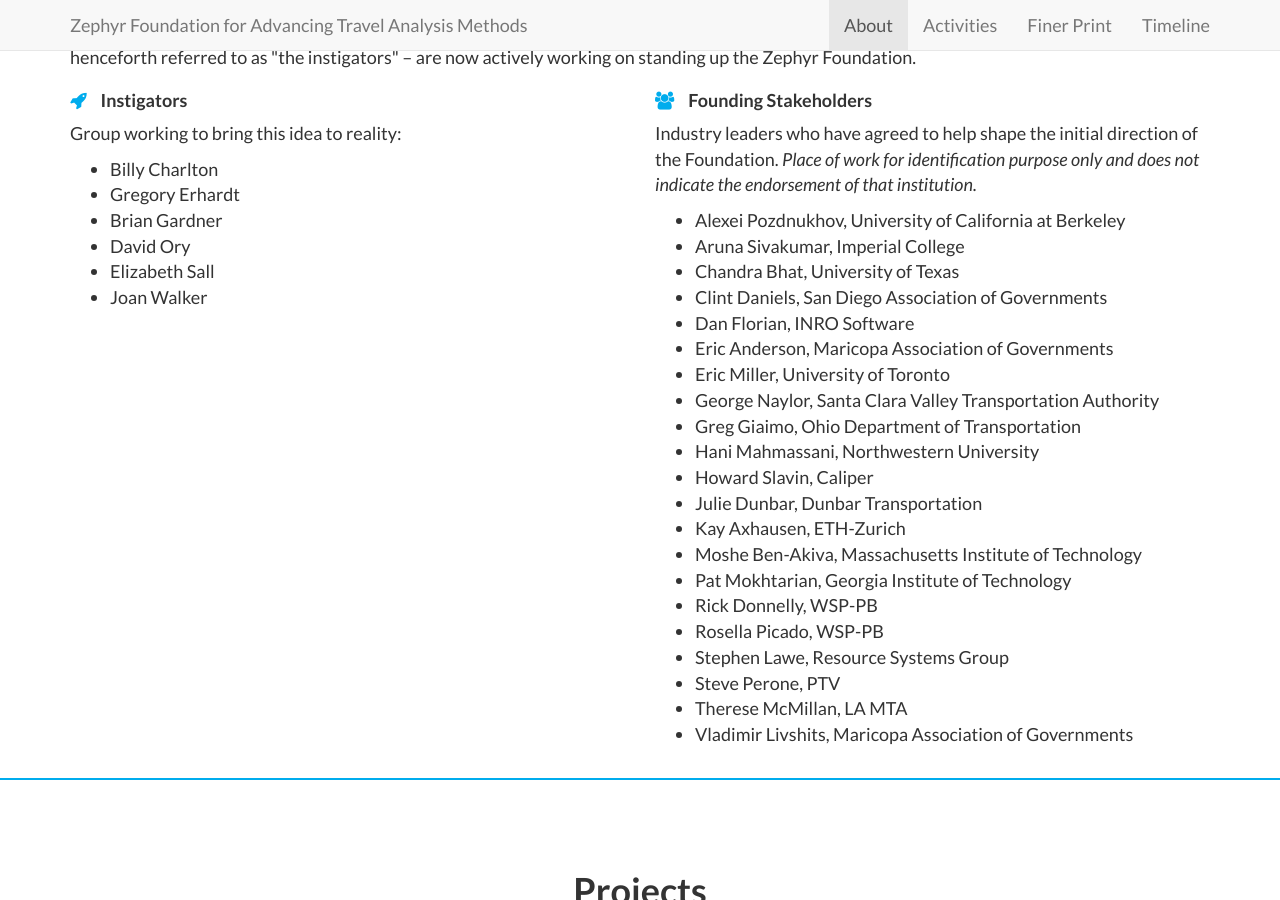
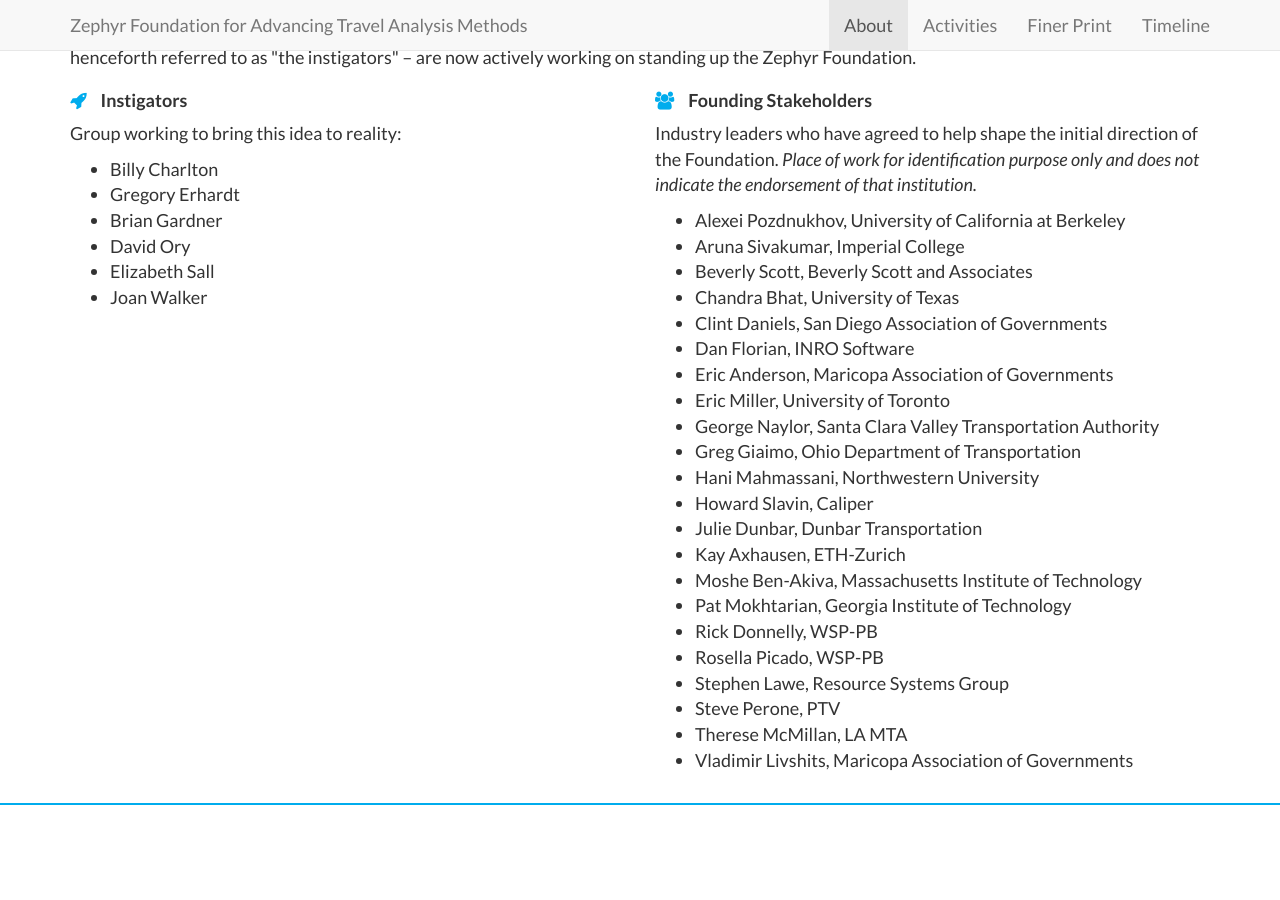
Before and after one commit to ZephyrTransport/zephyr-website, a Jekyll site: the page built from index.html, in a window 1280 px wide and 900 px high, scrolled down 2652 px. Built offline with Jekyll 4.4.1, drawn with Linux system fonts in a browser that asks for light colours.

Commit message:
added bev scott to founding stakeholders

```diff
--- a/index.html
+++ b/index.html
@@ -112,6 +112,7 @@
 			<ul>
 				<li>Alexei Pozdnukhov, University of California at Berkeley</li>
 				<li>Aruna Sivakumar, Imperial College</li>
+				<li>Beverly Scott, Beverly Scott and Associates</li>
 				<li>Chandra Bhat, University of Texas</li>
 				<li>Clint Daniels, San Diego Association of Governments</li>
 				<li>Dan Florian, INRO Software</li>
```
